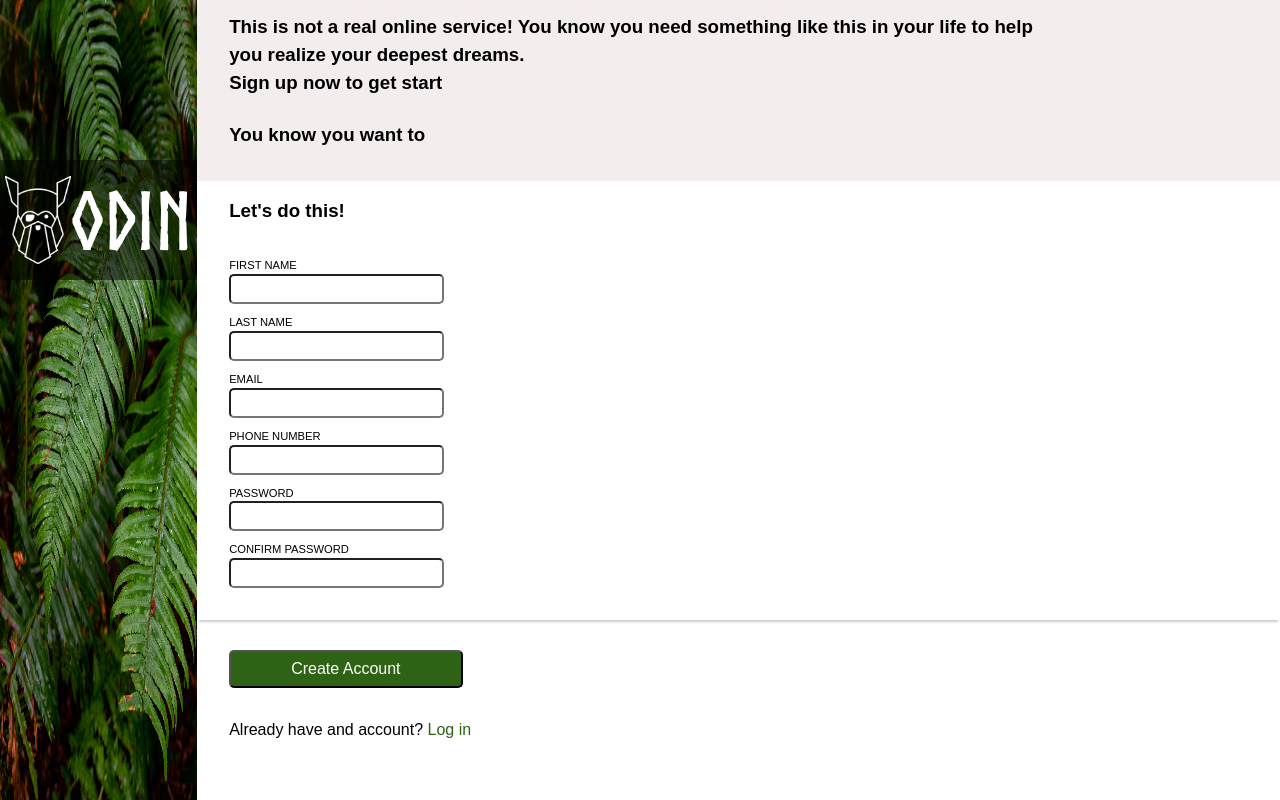
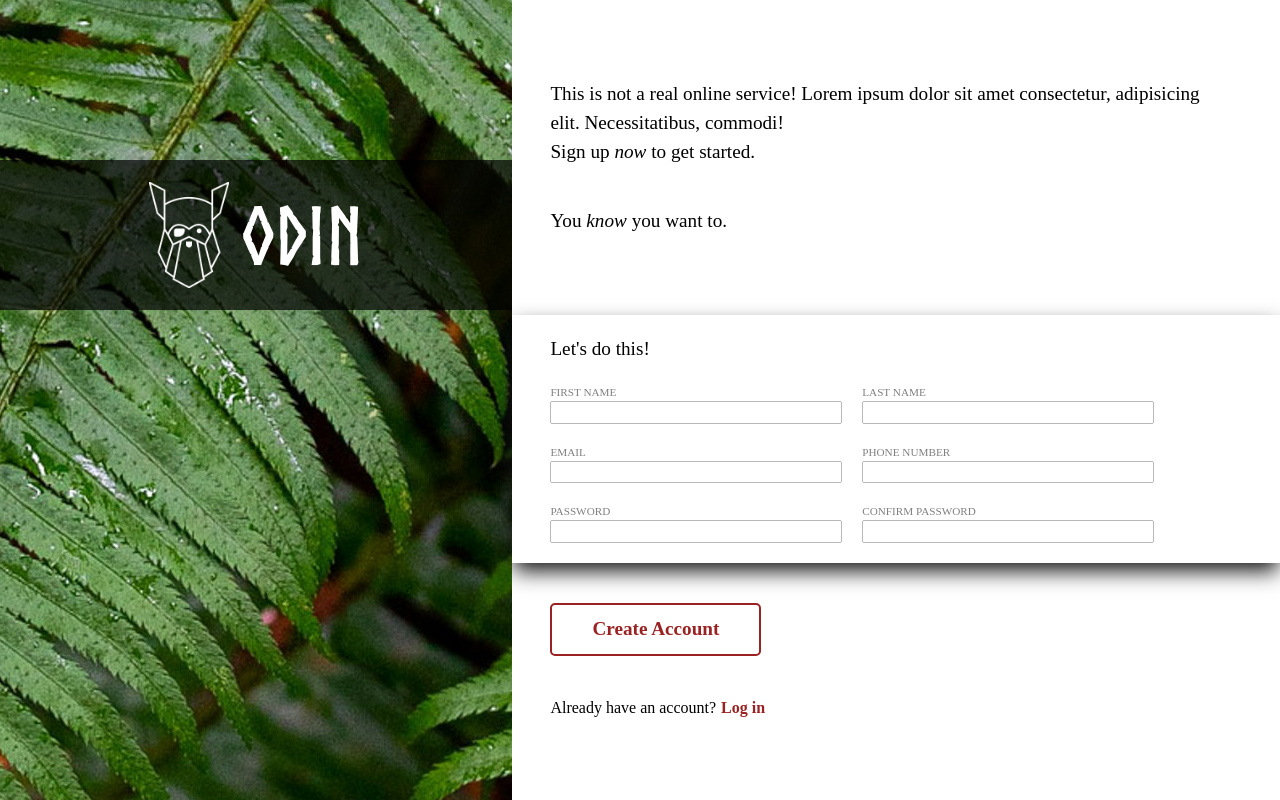
Before and after one commit to KhoaBK96/Sign-up-form, a plain HTML site: page index.html in a window 1280 px wide. Drawn offline with Linux system fonts and the light colour scheme.

Commit message:
complete html and css

```diff
--- a/index.html
+++ b/index.html
@@ -7,50 +7,50 @@
     <link rel="stylesheet" href="style.css">
 </head>
 <body>
-    <div class="left-container">
-        <img src="./assests/sign-up-bg.jpg" alt="left-side-bg">
-        <div class="logo-container">
-            <img src="./assests/odin-lined.png" alt="logo">
-            <h1>ODIN</h1>
+    <div class="content">
+        <div class="picture">
+            <div class="logo">
+                <img src="./assests/odin-lined.png" alt="logo" class="odin-logo">
+                <h1 class="odin">ODIN</h1>
             </div>
         </div>
-    <div class="right-container">
-        <div class="first-container">
-            <h3>This is not a real online service! You know you need something like this in your life to help you realize your deepest dreams. <br> Sign up <span>now</span> to get start</h3><br>
-            <h3>You <span>know</span> you want to</h3>
+        <div class="right">
+            <div class="dummy-text left">
+                <p>This is not a real online service! Lorem ipsum dolor sit amet consectetur, adipisicing elit. Necessitatibus, commodi!</p>
+                <p>Sign up <em>now</em> to get started.</p>
+                <p class="remote-text">You <em>know</em> you want to.</p>
             </div>
-        <div class="second-container">
-            <h3>Let's do this!</h3>
-            <form action="" method="POST">
-                <div>
+            <form action="#" >
+                <div class="form left">
+                        <p class="form-title">Let's do this!</p>
+                        <div class="input">
                             <label for="first_name">FIRST NAME</label>
-                    <input type="text" id="first_name" name="first_name">
+                            <input type="text" id="first_name" name="first_name" required>
                         </div>
-                <div>
+                        <div class="input">
                             <label for="last_name">LAST NAME</label>
-                    <input type="text" id="last_name" name="last_name">
+                            <input type="text" id="last_name" name="last_name" required>
                         </div>
-                <div>
+                        <div class="input">
                             <label for="email">EMAIL</label>
-                    <input type="email" id="email" name="email">
+                            <input type="email" id="email" name="email" required>
                         </div>
-                <div>
+                        <div class="input">
                             <label for="phone_number">PHONE NUMBER</label>
-                    <input type="number" id="phone_number" name="phone_number">
+                            <input type="text" id="phone_number" name="phone_number" required>
                         </div>
-                <div>
+                        <div class="input">
                             <label for="password">PASSWORD</label>
-                    <input type="text" id="password" name="password">
+                            <input type="text" id="password" name="password" minlength="8" required>
                         </div>
-                <div>
+                        <div class="input">
                             <label for="confirm_password">CONFIRM PASSWORD</label>
-                    <input type="text" id="confirm_password" name="confirm_password">
+                            <input type="text" id="confirm_password" name="confirm_password" minlength="8" required>
                         </div>
+                </div>
+                <div class="left button"><button type="submit">Create Account</button></div>
             </form>
-        </div>
-        <div class="thirst-container">
-            <button>Create Account</button>
-            <p>Already have and account? <span>Log in</span></p>
+            <div class="log-in left"><p>Already have an account?</p><a href="#">Log in</a></div>
         </div>
     </div>
 </body>
--- a/style.css
+++ b/style.css
@@ -31,125 +31,120 @@
     src: url(./assests/Norse-Bold.otf) format('opentype');
 }
 
-body{
-    display: flex;
+.content{
     height: 100vh;
-    font-family: sans-serif;
+    width: 100vw;
 }
 
-.left-container{
-    height: 100%;
-    width: 40%;
-    position: relative;
+.content,
+.logo{
+    display: flex;
+    flex-flow: row wrap;
 }
 
-.left-container > img {
-    height: 100%;
-    width: 100%;
+
+/* left-side */
+
+.logo{
+    height: auto;
+    background-color: rgba(0, 0, 0, 0.7);
+    position: relative;
+    top: 20vh;
+    gap: 1vw;
+    padding: 15px 0;
+    justify-content: center;
+    align-items: center;
 }
 
-.logo-container{
-    background-color: rgba(0, 0, 0, 0.5);
-    position: absolute;
-    height: 15%;
-    top:20%;
-    width: 100%;
-    display: flex;
-    justify-content: center;
-    align-items: center;
-    padding: 1rem 3.5rem;
+.odin-logo{
+    width: 10vh;
 }
 
-.logo-container > img{
-    height: 100%;
-    object-fit: contain;
+.picture{
+    background-image: url(./assests/sign-up-bg.jpg);
+    width: 40vw;
+    background-position: center;
+    background-size: auto;
+    background-repeat: no-repeat;
 }
 
-.logo-container > h1 {
+h1{
+    color: white;
     font-family: odinLogo;
-    font-size: 5rem;
-    color: #fff;
+    font-size: 10vh;
 }
 
-.right-container{
+/* right-side */
+.right{
+    width: 60vw;
     display: flex;
     flex-direction: column;
     justify-content: center;
-    align-items: center;
+}
+
+.left{
+    padding-left: 3vw;
+}
+
+.dummy-text{
+    font-weight: 500;
+    width: 90%;
+    font-size: 1.2rem;
+}
+
+.remote-text{
+    margin: 40px 0 80px;
+}
+
+/* form */
+.form{
+    box-shadow: 0 10px 20px -2px rgb(22, 22, 22);
+    display: flex;
+    flex-flow: row wrap;
+    gap: 20px;
+    padding-top: 20px;
+    padding-bottom: 20px;
+}
+
+.input{
+    display: flex;
+    flex-flow: column wrap;
+    width: 40%;
+    font-size: 0.7rem;
+    text-transform: uppercase;
+    opacity: 50%;
+}
+
+button{
+    background-color: rgba(0, 0, 0, 0);
+    color: rgb(155, 34, 34);
+    font-weight: 700;
+    font-size: 1.2em;
+    border: 2px solid rgb(155, 34, 34);
+    border-radius: 5px;
+    padding: 10px 40px;
+    margin: 40px 0;
+}
+
+.log-in{
+    display: flex;
+    gap: 5px;
+}
+
+a{
+    text-decoration: none;
+    color: rgb(155, 34, 34);
+    font-weight: 700;
+}
+
+.form-title{
+    width: 100%;
+    font-size: 1.2rem;
+    font-weight: 500;
+}
+
+button:hover{
+    background-color:  rgb(155, 34, 34);
+    color: black;
 
 }
-
-.first-container{
-    display: flex;
-    flex-direction: column;
-    justify-content: flex-end;
-    align-items: flex-start;
-    padding-left: 2rem;
-    padding-bottom: 2rem;
-    padding-right: 15rem;
-    background-color: #f3eded;
-    height: 100%;
-    width: 100%;
-}
-.second-container{
-    display: flex;
-    box-shadow: 0 4px 2px -2px rgba(0, 0, 0, 0.2);
-    width: 100%;
-    flex-direction: column;
-    justify-content: stretch;
-    align-items: start;
-    height: 100%;
-}
-
-form{
-    display: flex;
-    flex-wrap: wrap ;
-    padding: 2rem 30rem 2rem 2rem ;
-    gap:10px;
-    height: 100%;
-}
-
-form > div{
-    display: flex;
-    flex-direction: column;
-    flex-grow:1;
-    justify-content: center;
-    align-items: flex-start;
-    margin-right:10rem;
-}
-
-form > div>input{
-    border-radius: 5px;
-}
-
-form > div> label {
-    font-size: 0.7rem ;
-}
-.thirst-container{
-    display: flex;
-    flex-direction: column;
-    align-items: flex-start;
-    justify-content: flex-start;
-    height: 100%;
-    width: 100%;
-    padding-left: 2rem;
-    padding-top: 30px;
-}
-
-.second-container> h3{
-    width: 100%;
-    padding-top: 1rem;
-    padding-left: 2rem;
-}
-
-.thirst-container>button{
-    padding: 5px 60px;
-    margin-bottom: 30px;
-    background-color: #2e6315;
-    border-radius: 5px;
-    color: #fff;
-}
-
-.thirst-container>p>span{
-    color: #2e6315;
-}
--- /dev/null
+++ b/style2.css
@@ -0,0 +1,233 @@
+:root{
+    --color: #e6007e;
+    --txt: rgb(185, 185, 185)
+}
+
+*{
+    margin: 0px;
+    padding: 0px;
+    box-sizing: border-box;
+    font-family: 'Poppins', sans-serif;
+    color: var(--txt);
+
+    /* outline: 1px solid red; */
+}
+
+.content {
+    width: 100vw;
+    height: 100vh;
+}
+
+.content,
+.logo{
+    display: flex;
+    flex-flow: row wrap;
+}
+
+
+/* left side */
+
+.picture{
+    background-image: url(./space-g1e38f8dc5_1920.jpg);
+    background-position: center;
+    background-size: auto;
+    background-repeat: no-repeat;
+    width: 40vw;
+}
+
+
+.logo{
+    height: auto;
+    background-color: rgba(0, 0, 0, 0.7);
+    position: relative;
+    top: 20vh;
+    gap: 1vw;
+    padding: 15px 0;
+
+    justify-content: center;
+    align-items: center;
+}
+
+h1{
+    color: white;
+}
+
+.whale {
+    height: 10vh;
+}
+
+
+
+
+
+
+
+/* right side */
+
+.right{
+    width: 60vw;
+    background-color: #000000;
+    display: flex;
+    flex-flow: column nowrap;
+    justify-content: center;
+
+
+}
+
+.left{
+    padding-left: 3vw;
+}
+
+.dummy-text{
+    font-weight: 500;
+    width: 90%;
+    font-size: 1.2rem;
+}
+
+.remote-text{
+    margin: 40px 0 80px;
+}
+
+
+/* form */
+
+.form{
+    background-color: rgb(6, 6, 6);
+    box-shadow: 0 10px 20px -2px rgb(22, 22, 22);
+    display: flex;
+    flex-flow: row wrap;
+    gap: 20px;
+    padding-top: 20px;
+    padding-bottom: 20px;
+}
+
+.input{
+    display: flex;
+    flex-flow: column wrap;
+    width: 40%;
+    font-size: 0.7rem;
+    text-transform: uppercase;
+    opacity: 50%;
+}
+
+.form-title{
+    width: 100%;
+    font-size: 1.2rem;
+    font-weight: 500;
+}
+
+input{
+    background-color: rgb(2, 2, 2);
+    border: 1px solid rgb(77, 77, 77);
+    border-radius: 3px;
+}
+
+input:focus{
+    outline: none;
+    border: 2px solid var(--color);
+}
+
+button{
+    background-color: rgba(0, 0, 0, 0);
+    color: var(--color);
+    font-weight: 700;
+    font-size: 1.2em;
+    border: 2px solid var(--color);
+    border-radius: 5px;
+    padding: 10px 40px;
+    margin: 40px 0;
+}
+
+button:hover{
+    background-color: var(--color);
+    color: black;
+
+}
+
+.log-in{
+    display: flex;
+    gap: 5px;
+}
+
+a{
+    text-decoration: none;
+    color: var(--color);
+    font-weight: 700;
+}
+
+a:hover{
+    color: white;
+}
+
+
+
+
+
+
+
+
+
+
+@media only screen and (max-width: 600px)  {
+    .content{
+        flex-flow: column;
+        height: auto;
+        text-align: center;
+    }
+    .picture{
+        width: 100vw;
+        height: 15vh;
+        display: flex;
+        background-size: 100vw;
+    }
+    .logo{
+        width: 100vw;
+        position: static;
+        gap: 10px;
+    }
+    .right{
+        width: auto;
+        height: auto;
+    }
+    .dummy-text{
+        width: auto;
+        margin-top: 30px;
+
+    }
+    .left{
+        padding: 10px 20px;
+    }
+    .remote-text{
+        padding: 20px 0;
+        margin: 0;
+    }
+    .form{
+        flex-flow: column nowrap;
+        align-items: center;
+
+    }
+    .input{
+        text-align: left;
+        width: auto;
+        font-size: 0.9em;
+        justify-content: center;
+        align-items: center;
+    }
+    input{
+        font-size: 0.9rem;
+        height: 1.5rem;
+        width: 70vw;
+    }
+    .button,
+    .log-in{
+        display: flex;
+        justify-content: center;
+        margin-bottom: 0px;
+    }
+    button{
+        margin-bottom: 0px;
+        width: 60vw;
+        padding: 10px 5px;
+    }
+
+}
```
Also changed, not shown: index2.html (added, +64 -0 lines), assests/space-g1e38f8dc5_1920.jpg (added). Lines whose indentation alone changed are shown as unchanged.
